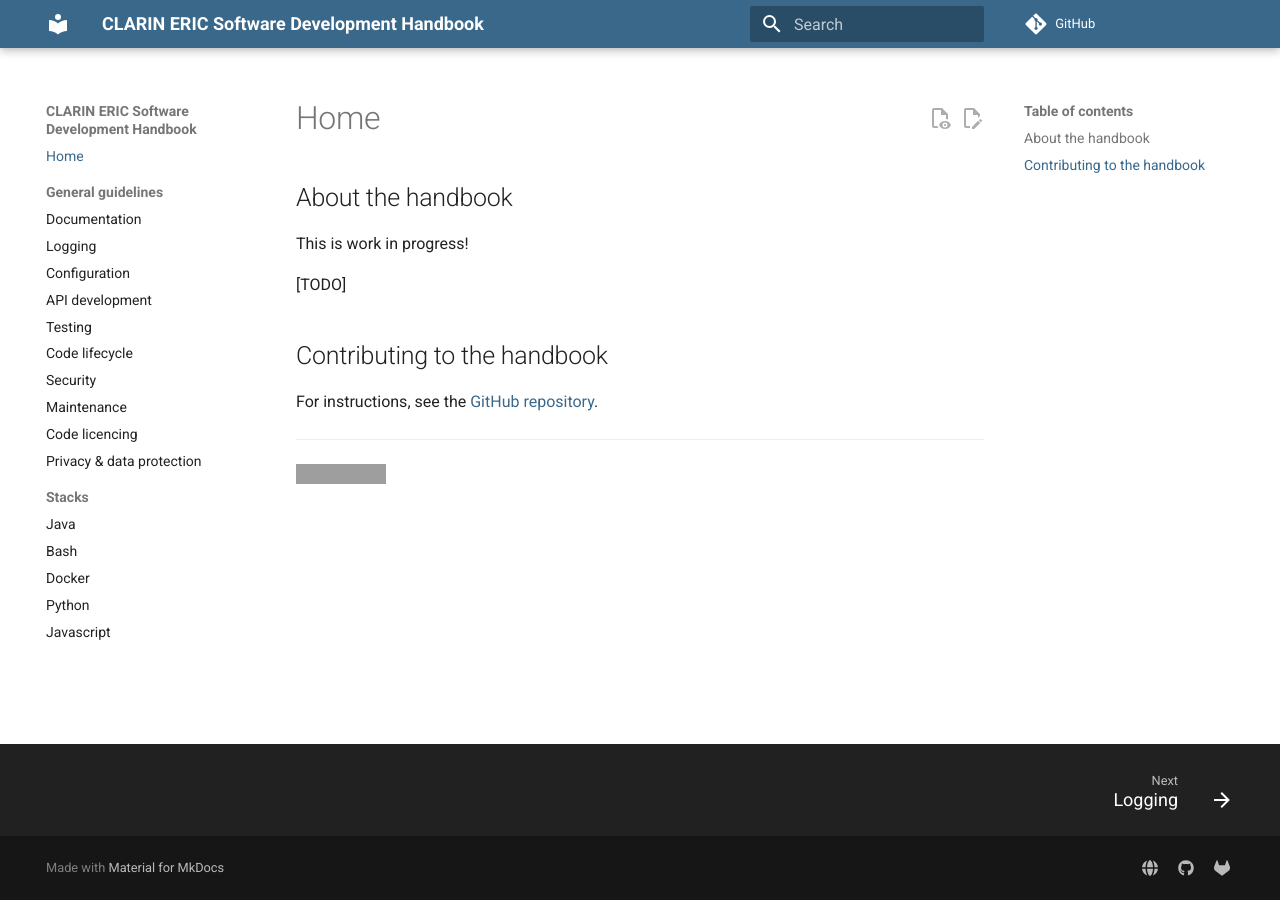
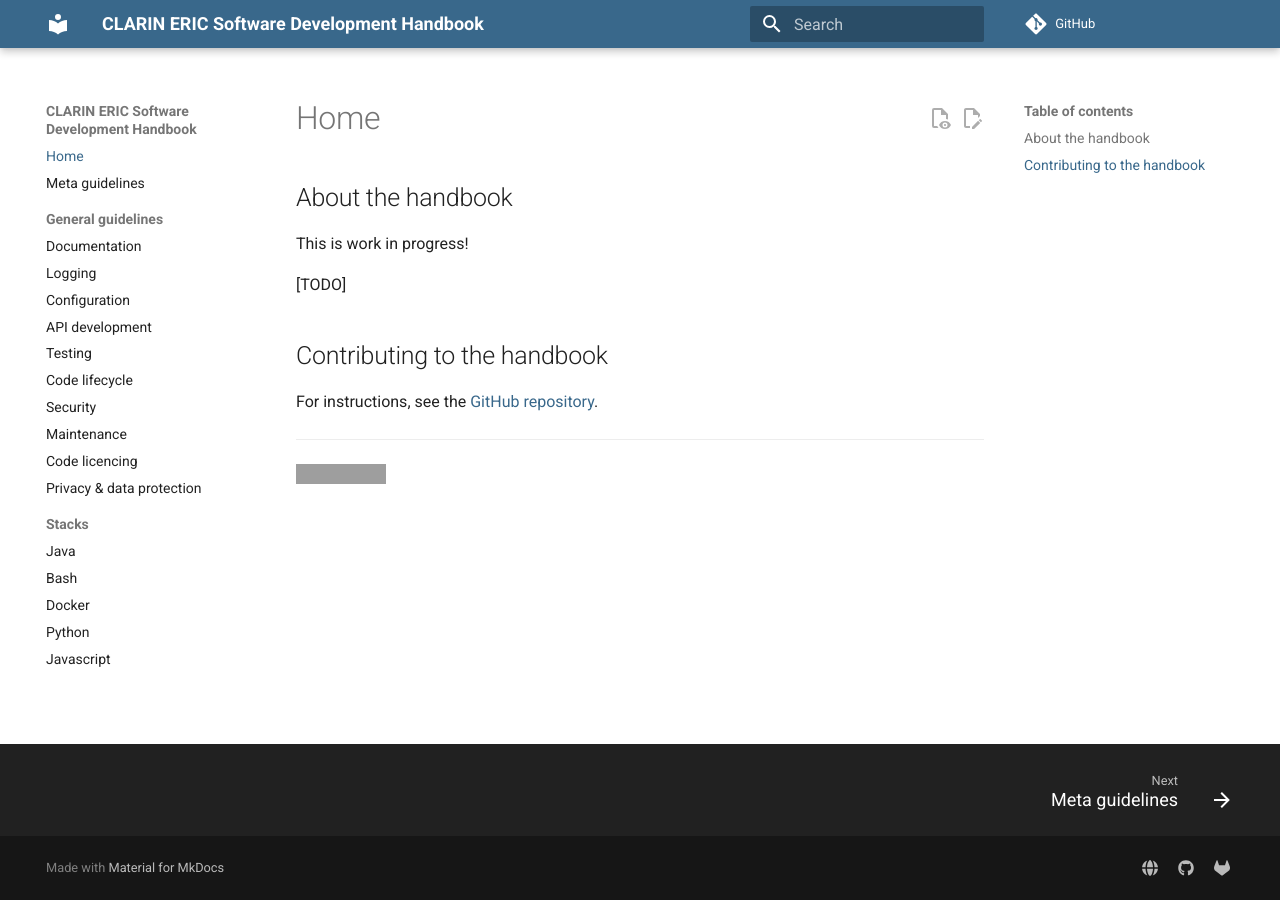
Before and after one commit to clarin-eric/handbook-development, an MkDocs documentation site: the page built from docs/index.md, in a window 1280 px wide. Built offline with MkDocs 1.6.1 and Material for MkDocs 9.7.7, drawn with Linux system fonts in a browser that asks for light colours; comment, search, counter and statistics services are not loaded; grey boxes are pictures that could not be loaded.

Commit message:
added meta-guidelines to nav

```diff
--- a/mkdocs.yml
+++ b/mkdocs.yml
@@ -31,7 +31,8 @@ extra_css:
   - stylesheets/clarin-colours.css
 
 nav:
-  - Home: index.md
+  - 'Home': index.md
+  - 'Meta guidelines': meta-guidelines.md
   - 'General guidelines':
     - 'Documentation': general-guidelines/documentation.md
     - 'Logging': general-guidelines/logging.md
```
